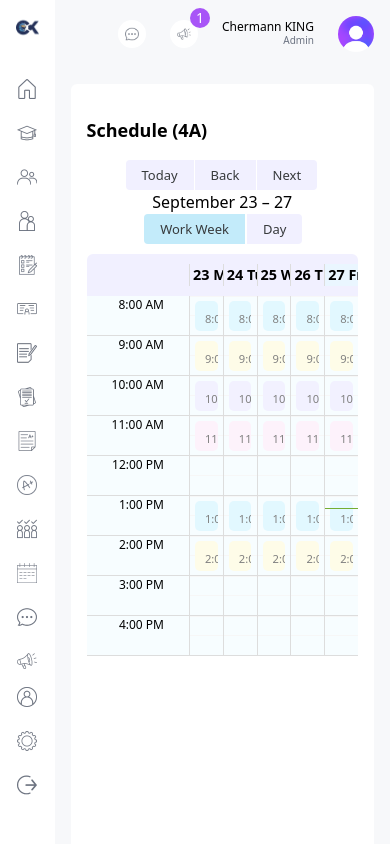
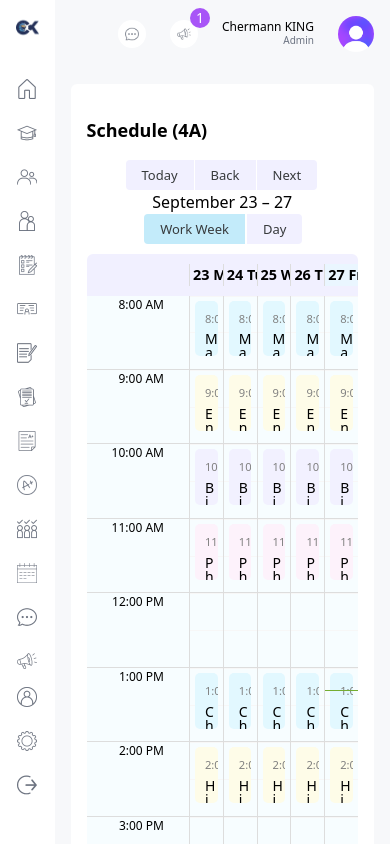
Before and after one commit to Chermann-KING/school-management-dashboard, a Next.js app: page /students in a window 390 px wide. Built offline with nearby package versions, Linux system fonts and the light colour scheme.

Commit message:
💄 Main: App > Dashboard > Layout > Add a flex

```diff
--- a/src/app/(dashboard)/layout.tsx
+++ b/src/app/(dashboard)/layout.tsx
@@ -22,7 +22,7 @@
         <SidebarMenu />
       </div>
       {/* RIGHT */}
-      <div className="w-[86%] md:w-[92%] lg:w-[84%] xl:w-[86%] bg-[#F7F8FA] overflow-scroll">
+      <div className="w-[86%] md:w-[92%] lg:w-[84%] xl:w-[86%] bg-[#F7F8FA] overflow-scroll flex flex-col">
         <Navbar />
         {children}
       </div>
```
